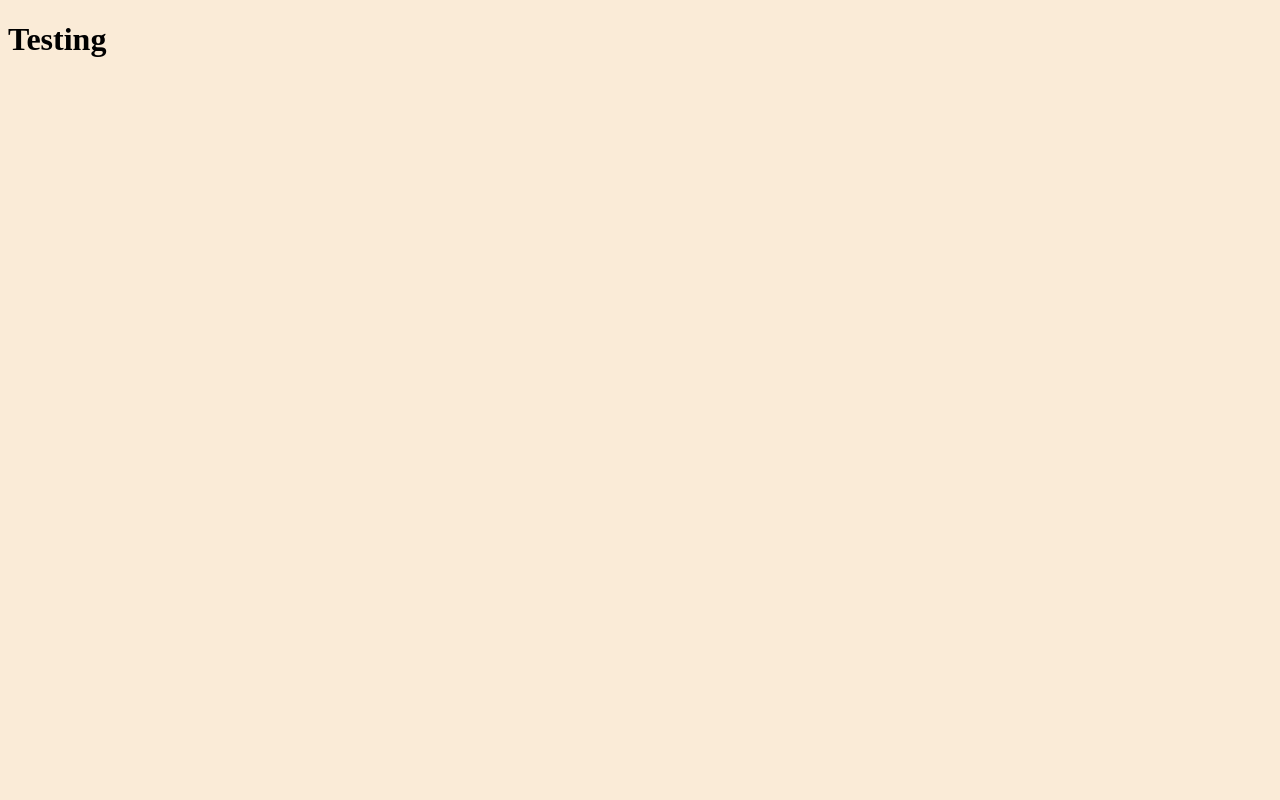
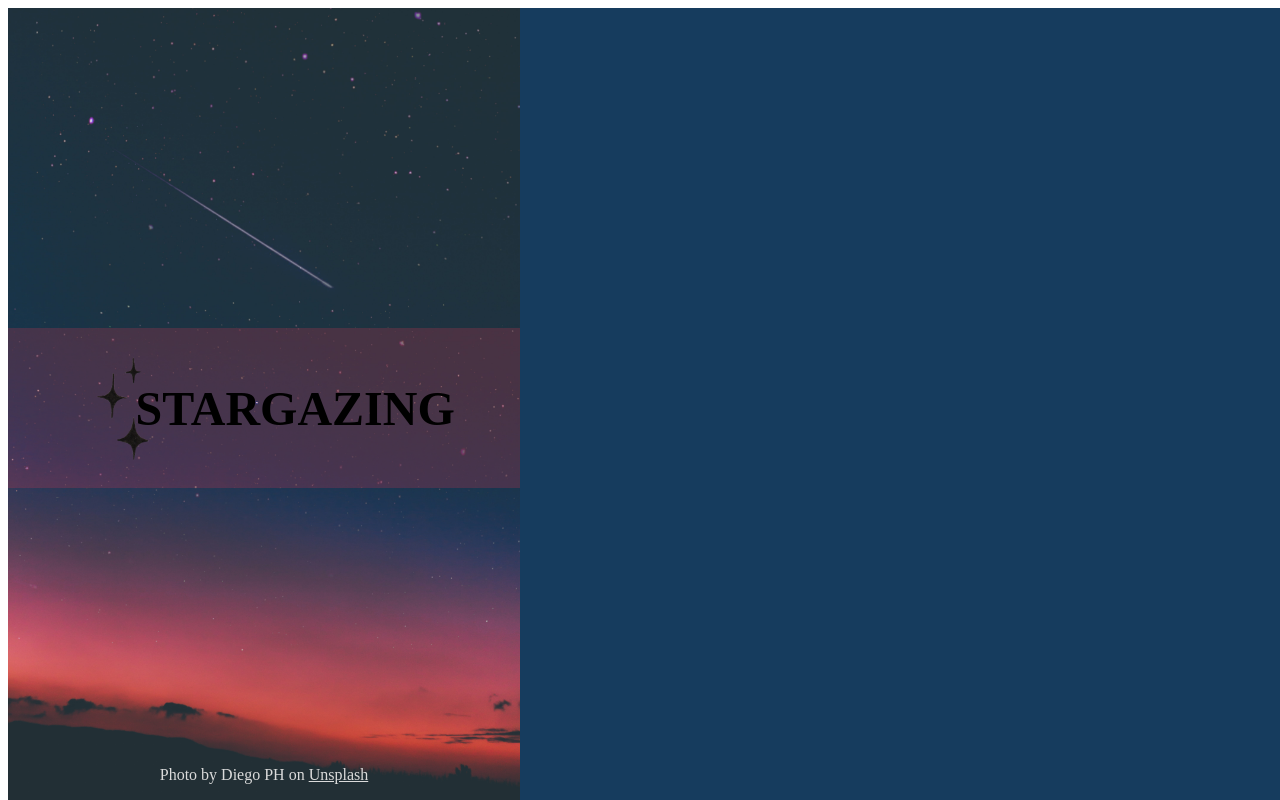
Before and after one commit to v-grillone/SignUpForm, a plain HTML site: page index.html in a window 1280 px wide. Drawn offline with Linux system fonts and the light colour scheme; a web font is replaced by a local one.

Commit message:
Banner side of form completed

```diff
--- a/index.html
+++ b/index.html
@@ -5,10 +5,24 @@
     <meta http-equiv="X-UA-Compatible" content="IE=edge">
     <meta name="viewport" content="width=device-width, initial-scale=1.0">
     <link rel="stylesheet" href="styles.css">
-    <title>Document</title>
+    <link href="https://fonts.googleapis.com/css2?family=Alice&display=swap" rel="stylesheet">
+    <title>Sign-Up Form</title>
 </head>
 <body>
-    <h1>Testing</h1>
+    <div class="form-container">
+        <div class="banner-container">
+            <img class="background-img" src="/DesighnFiles/diego-ph-5LOhydOtTKU-unsplash.jpg" alt="Photo by Diego PH on Unsplash">
+            <div class="logo-container">
+                <img src="/DesighnFiles/black-stars-transparent-decorative-free-png-download-png-vector-557963.png" alt="Company Logo">
+                <h1>STARGAZING</h1>
+            </div>
+            <div class="credit-text">
+                <p>Photo by Diego PH on <a href="https://unsplash.com/@jdiegoph">Unsplash</a></p>
+            </div>
+        </div>
+        <div class="information-container">
 
+        </div>
+    </div>
 </body>
 </html>
--- a/styles.css
+++ b/styles.css
@@ -1,3 +1,68 @@
-* {
-    background-color: antiquewhite;
+div.form-container {
+    width: 100vw;
+    height: 100vh;
+    position: fixed;
+    display: flex;
+    flex-direction: row;
 }
+
+.banner-container {
+    flex-basis: 40%;
+    position: relative;
+    text-align: center;
+    height: 100%;
+    width: 100%;
+    background-color: aquamarine;
+    display: flex;
+    justify-content: center;
+
+}
+
+div.form-container {
+    flex-basis: 60%;
+    background-color: rgb(22, 60, 94);
+}
+
+.banner-container img{
+    width: 100%;
+    height: 100%;
+}
+
+.logo-container {
+    position: absolute;
+    width: 100%;
+    height: 20vh;
+    top: 40%;
+    background-color: rgba(242, 50, 80, 0.20);
+    display: flex;
+    flex-direction: row;
+    justify-content: center;
+    align-items: center;
+}
+
+.logo-container img {
+    width: 20%;
+    height: 80%;
+    object-fit: contain;
+    margin-right: -40px;
+}
+
+.logo-container h1 {
+    font-size: 3rem;
+    font-family: 'Alice', serif;
+    color: black;
+}
+
+.credit-text {
+    position: absolute;
+    bottom: 1%;
+    color: rgb(219, 219, 219);
+}
+
+.credit-text a {
+    color: rgb(219, 219, 219);
+}
+
+.credit-text a:hover {
+    cursor: pointer;
+}
```
Also changed, not shown: DesighnFiles/black-stars-transparent-decorative-free-png-download-png-vector-557963.png (added), DesighnFiles/diego-ph-5LOhydOtTKU-unsplash.jpg (added), DesighnFiles/form-desighn-file.png (added), 2 other files.
